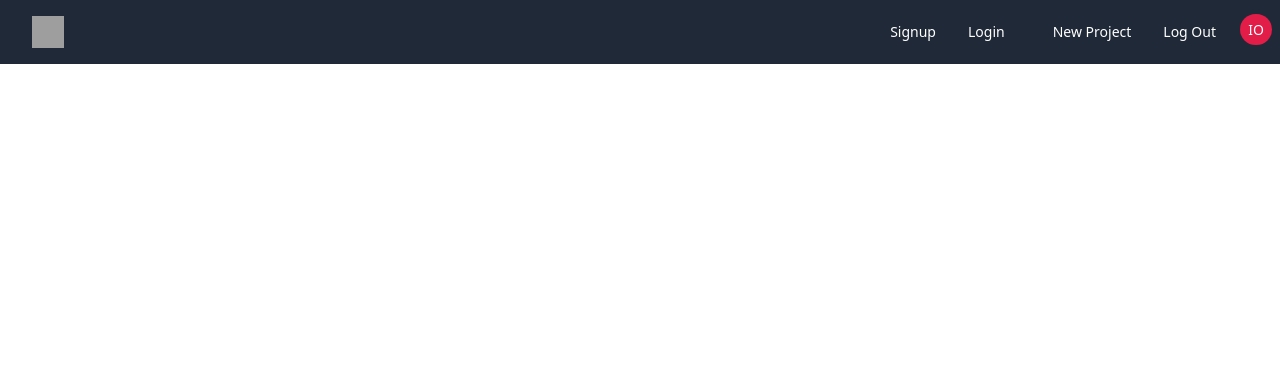
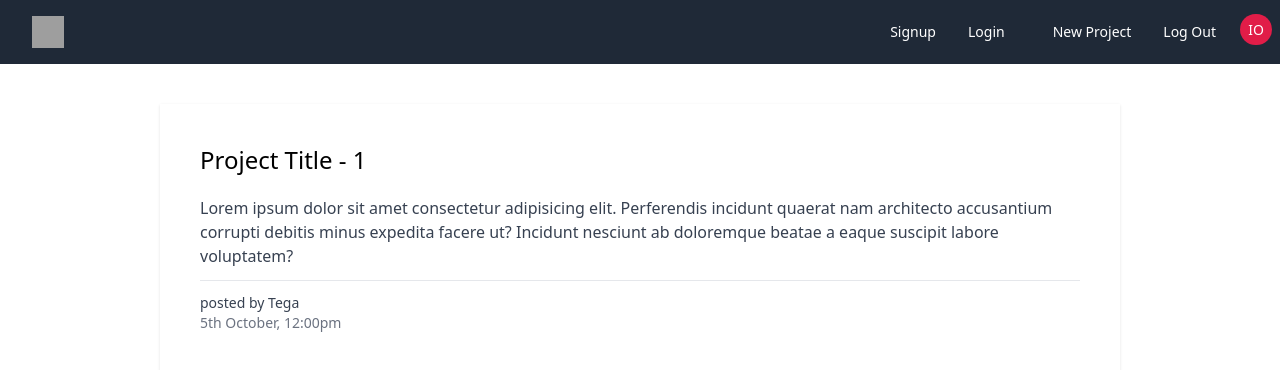
Before and after one commit to O-tega/React-mini-Dashboard, a React (Create React App) app: page /project/1 in a window 1280 px wide. Shown: the top 370 px of the page. Built offline with nearby package versions, Linux system fonts and the light colour scheme; grey boxes are pictures that could not be loaded.

Commit message:
created the project summary and project details components

```diff
--- a/src/App.js
+++ b/src/App.js
@@ -2,6 +2,7 @@ import React from 'react';
 import {Routes, Route} from 'react-router-dom'
 import Dashboard from './components/dashboard/Dashboard';
 import Navbar from './components/layouts/Navbar';
+import ProductDetails from './components/projects/ProjectDetails';
 import './index.css';
 
 const App =()=>{
@@ -10,6 +11,7 @@ const App =()=>{
       <Navbar />
       <Routes>
         <Route path='/' element={<Dashboard/>}/>
+        <Route path='/project/:id' element={<ProductDetails/>}/>
       </Routes>
     </div>
   )
--- a/src/components/projects/ProjectDetails.js
+++ b/src/components/projects/ProjectDetails.js
@@ -0,0 +1,22 @@
+import React from 'react'
+import { useParams } from 'react-router-dom'
+
+
+const ProductDetails=(props)=>{
+    const {id} = useParams()
+
+    return(
+        <div className='flex justify-center'>
+            <div className='w-3/4 px-10 my-10 shadow py-10'>
+                <p className='text-2xl pb-5'> Project Title - {id}</p>
+                <p className='text-gray-700 pb-3'>Lorem ipsum dolor sit amet consectetur adipisicing elit. Perferendis incidunt quaerat nam architecto accusantium corrupti debitis minus expedita facere ut? Incidunt nesciunt ab doloremque beatae a eaque suscipit labore voluptatem?</p>
+                <hr />
+                <p className='text-sm font-medium text-gray-700 pt-3'>posted by Tega </p>
+                <p className='text-sm text-gray-500'>5th October, 12:00pm</p>
+            </div>
+        </div>
+    )
+}
+
+
+export default ProductDetails
--- a/src/components/projects/ProjectList.js
+++ b/src/components/projects/ProjectList.js
@@ -1,24 +1,13 @@
 import React from 'react'
+import ProjectSummary from './ProjectSummary'
 
 
 const ProjectList = ()=>{
     return(
         <div className='flex flex-col items-center'>
-            <div className='shadow w-4/5 bg-white p-5 mt-10'>
-                <p className='text-2xl'>Project Title</p>
-                <p className='text-sm text-gray-700'>posted by Tega </p>
-                <p className='text-sm text-gray-500'>5th October, 12:00pm</p>
-            </div>
-            <div className='shadow w-4/5 bg-white p-5 mt-10'>
-                <p className='text-2xl'>Project Title</p>
-                <p className='text-sm text-gray-700'>posted by Tega </p>
-                <p className='text-sm text-gray-500'>5th October, 12:00pm</p>
-            </div>
-            <div className='shadow w-4/5 bg-white p-5 mt-10'>
-                <p className='text-2xl'>Project Title</p>
-                <p className='text-sm text-gray-700'>posted by Tega </p>
-                <p className='text-sm text-gray-500'>5th October, 12:00pm</p>
-            </div>
+            <ProjectSummary/>
+            <ProjectSummary/>
+            <ProjectSummary/>
         </div>
     )
 }
--- a/src/components/projects/ProjectSummary.js
+++ b/src/components/projects/ProjectSummary.js
@@ -0,0 +1,17 @@
+import React from 'react'
+
+
+
+const ProjectSummary = ()=>{
+    return(
+            <div className='shadow w-4/5 bg-white p-5 mt-10'>
+                <p className='text-2xl'>Project Title</p>
+                <p className='text-sm text-gray-700'>posted by Tega </p>
+                <p className='text-sm text-gray-500'>5th October, 12:00pm</p>
+            </div>
+
+    )
+}
+
+
+export default ProjectSummary
```
